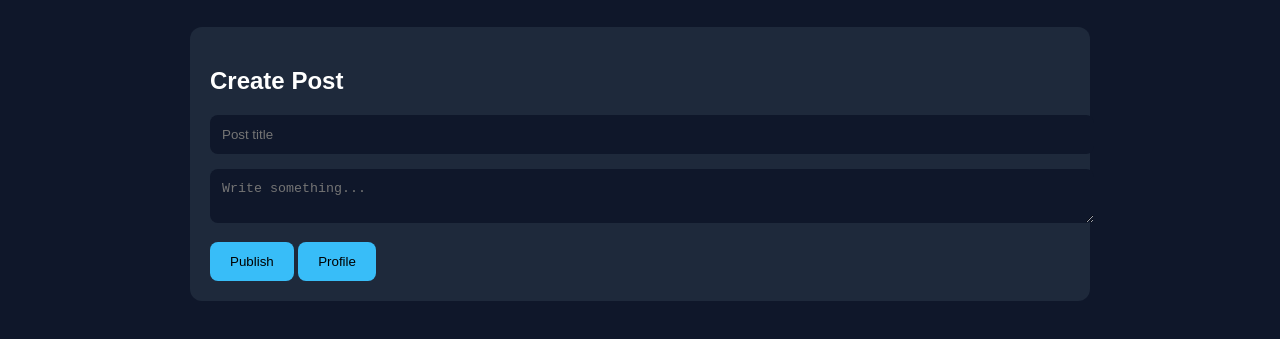
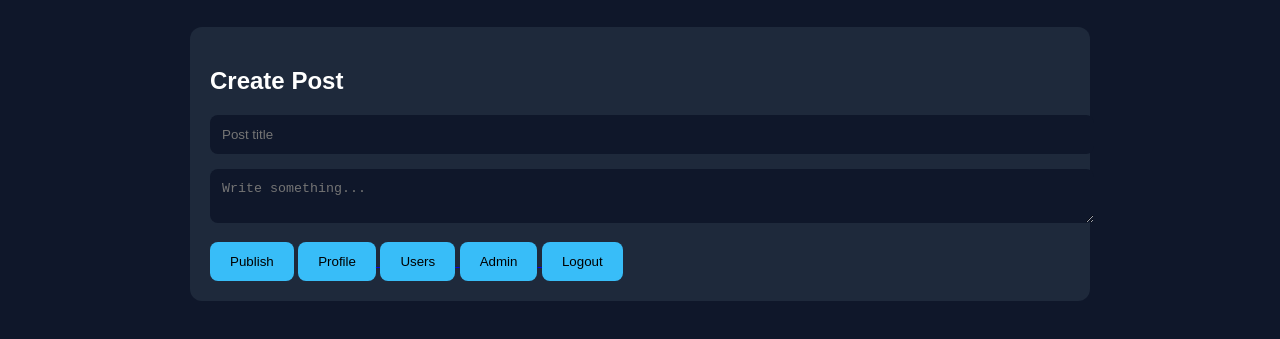
Before and after one commit to dfsdsrgdqfgs-creator/Blohsh.tn, a website: page public/index.html in a window 1280 px wide. Shown: the part 71-410 px from the top of the page. Drawn offline with Linux system fonts and the light colour scheme; no server answers; sample sign-in values are in the browser's storage.

Commit message:
public/index.html

```diff
--- a/public/index.html
+++ b/public/index.html
@@ -27,6 +27,18 @@
 <a href="/profile.html">
 <button>Profile</button>
 </a>
+
+<a href="/users.html">
+<button>Users</button>
+</a>
+
+<a href="/admin.html">
+<button>Admin</button>
+</a>
+
+<button onclick="logout()">
+Logout
+</button>
 
 </div>
 
@@ -189,6 +201,14 @@ async function loadComments(postId){
 
 }
 
+function logout(){
+
+    localStorage.removeItem("token");
+
+    window.location.href = "/login.html";
+
+}
+
 loadPosts();
 
 </script>
```
